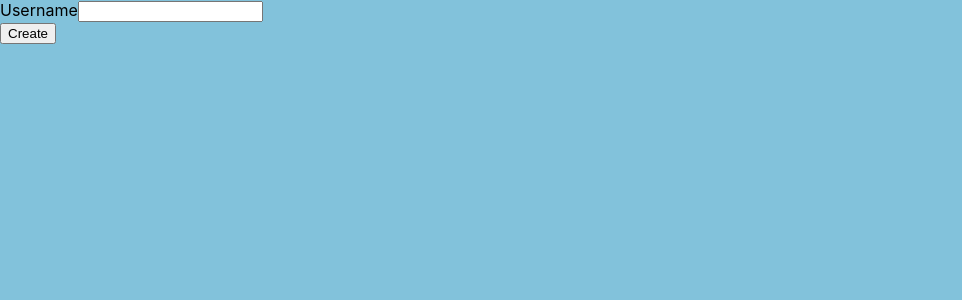
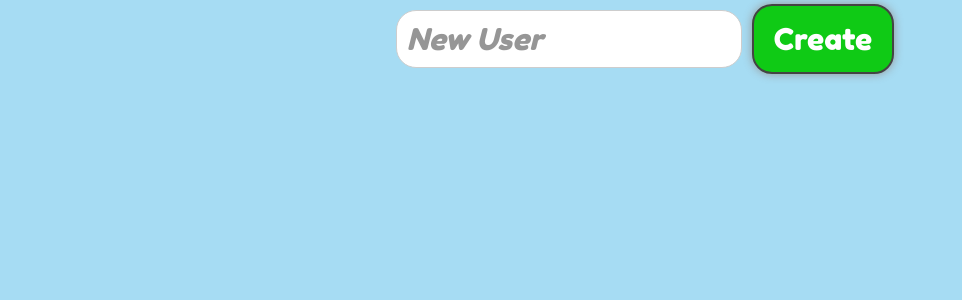
Before and after one commit to adams-brian/math-app, a React (Create React App) app: page / in a window 1280 px wide. Shown: the top 300 px of the page, without its empty margins (0-962 px from the left). Built offline with nearby package versions, Linux system fonts and the light colour scheme.

Commit message:
user list styling

```diff
--- a/src/App.css
+++ b/src/App.css
@@ -1,13 +1,8 @@
+@import url('https://fonts.googleapis.com/css2?family=Acme&family=Pacifico&display=swap');
+@import url('https://fonts.googleapis.com/css2?family=Fredoka+One&display=swap');
+
 .App {
-  background-color: #82c2db;
-  position: absolute;
-  top: 0;
-  bottom: 0;
-  left: 0;
-  right: 0;
+  background-color: #a6dcf3;
+  width: 100vw;
+  height: 100vh;
 }
-
-.user {
-  font-size: xx-large;
-  border: 1px solid black;
-}
--- a/src/users/index.css
+++ b/src/users/index.css
@@ -1,3 +1,48 @@
+.user-list {
+  display: flex;
+  align-items: center;
+  flex-direction: column;
+  font-family: 'Fredoka One';
+  font-size: 30px;
+}
+
 .user {
   margin: 10px;
+  padding: 15px 20px;
+  font-family: 'Fredoka One';
+  font-size: 30px;
+  color: rgb(32, 32, 32);
+  border: 2px solid rgb(68, 68, 68);
+  border-radius: 20px;
+  box-shadow: 0px 0px 10px rgb(150, 150, 150);
 }
+
+.create-user {
+  outline: none;
+  background-color: #0fca15; /* Green */
+  border: 2px solid rgb(68, 68, 68);
+  border-radius: 20px;
+  box-shadow: 0px 0px 10px rgb(150, 150, 150);
+  color: white;
+  text-align: center;
+  text-decoration: none;
+  font-family: 'Fredoka One';
+  font-size: 30px;
+  padding: 15px 20px;
+}
+
+input[type=text] {
+  margin: 10px;
+  padding: 10px;
+  outline: none;
+  border: 1px solid #cdcdcd;
+  border-radius: 20px;
+  background-color: white;
+  font-family: 'Fredoka One';
+  font-size: 30px;
+}
+
+::placeholder {
+  color: rgb(150, 150, 150);
+  font-style: italic;
+}
--- a/src/users/index.tsx
+++ b/src/users/index.tsx
@@ -31,11 +31,8 @@ export default (props: UsersProps) => {
     <div className="user-list">
       { props.userList.map(u => (<div className="user" key={u[1]} id={u[1]} onClick={userClicked}>{u[0]}</div>)) }
       <form onSubmit={handleSubmit}>
-        <div>
-          <label>Username</label>
-          <input type="text" name="username" onChange={handleInputChange} value={username} required />
-        </div>
-        <button type="submit">Create</button>
+        <input type="text" name="username" onChange={handleInputChange} value={username} placeholder="New User" required />
+        <button className="create-user" type="submit">Create</button>
       </form>
     </div>
   )
```
